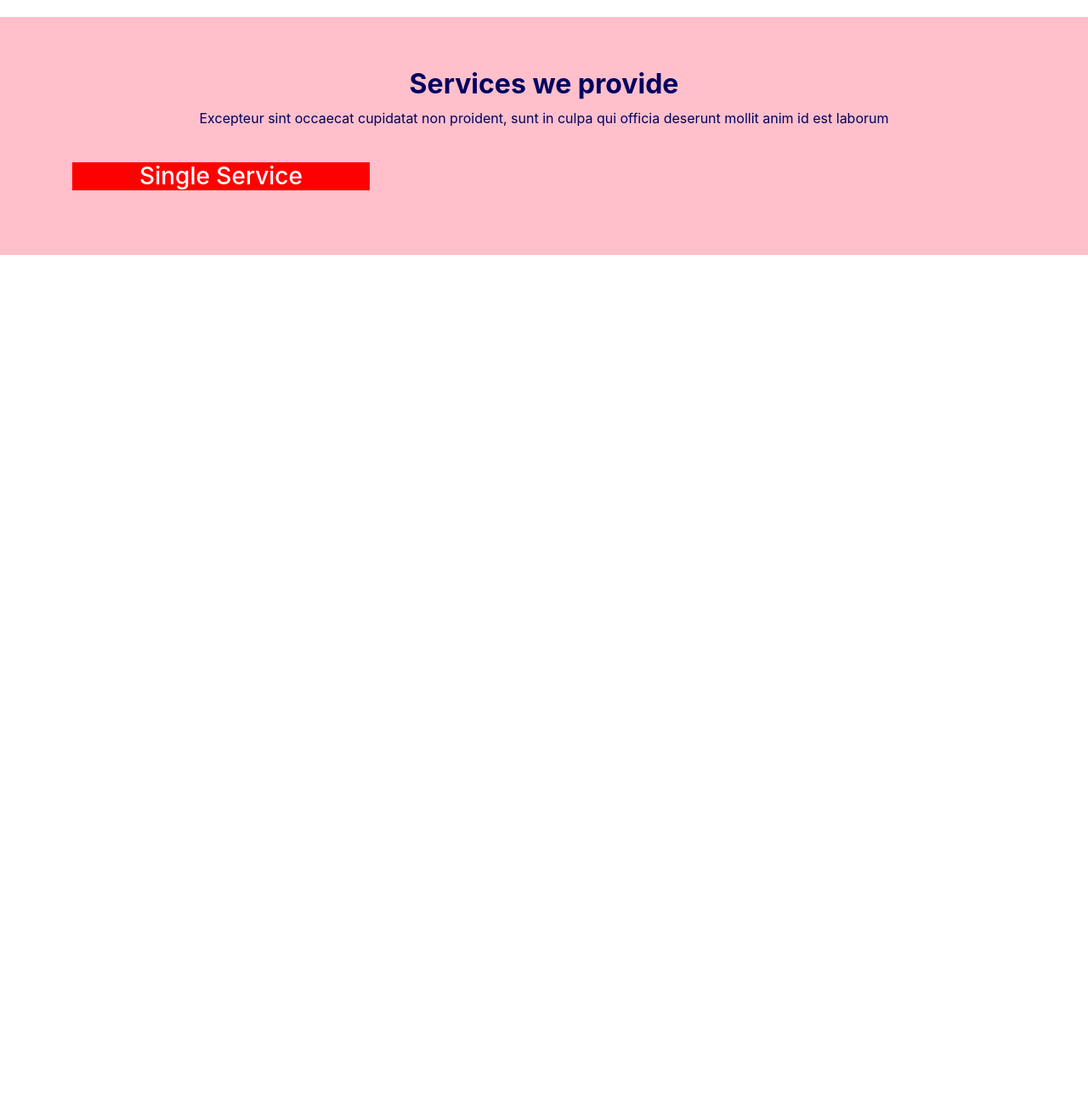
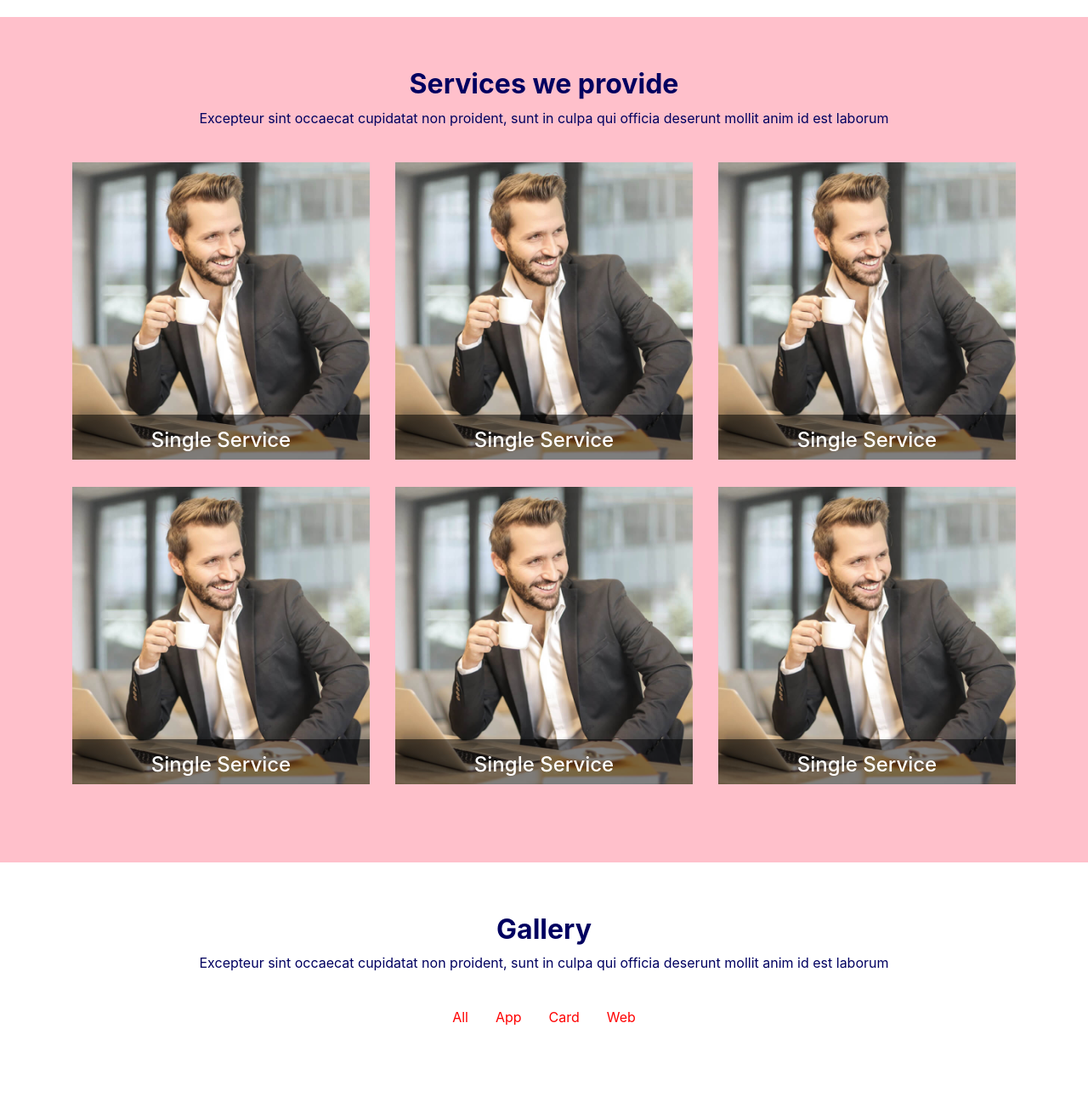
Before and after one commit to sankshitpandoh/kp_entp, a plain HTML site: page index.html in a window 1280 px wide. Shown: the part 1272-2589 px from the top of the page at 85% size. Before the commit the page ends 1572 px from the top, so only its background shows below. Drawn offline with Linux system fonts and the light colour scheme.

Commit message:
services section added/ gallery started

```diff
--- a/assets/css/style.css
+++ b/assets/css/style.css
@@ -81,8 +81,28 @@ p{ margin:0; padding:0}
 .services{
     background-color: pink;
     padding: 60px 0;
+
 }
 .services .single-service{
-    background-color: red;
+    position: relative;
+    overflow: hidden;
+}
+.services .single-service .service-content{
+    position: absolute;
+    bottom: 0;
+    left: 0;
+    width: 100%;
+    height: 15%;
+    background-color: rgba(0, 0, 0, 0.5);
+    transition: 0.5s all;
+}
+.services .single-service:hover .service-content{
+    height: 50%;
 }
 /* services end here */
+/* gallery starts here */
+.gallery{
+    padding: 60px 0;
+    color: red;
+}
+/* gallery ends here */
--- a/index.html
+++ b/index.html
@@ -93,9 +93,58 @@
                     </div>
                         <div class="row service-grid">
 
-                            <div class="col-4">
-                                <div class="single-service mb-3 text-center">
-                                    <h3>Single Service</h3>
+                            <div class="col-4 mb-4">
+                                <div class="single-service mb-2 text-center">
+                                    <img src="assets/images/service.jpg">
+                                    <div class="service-content p-3">
+                                        <h4 class="mb-3">Single Service</h4>
+                                        <p>some random description about the service</p>
+                                    </div>
+                                </div>
+                            </div>
+                            <div class="col-4 mb-4">
+                                <div class="single-service mb-2 text-center">
+                                    <img src="assets/images/service.jpg">
+                                    <div class="service-content p-3">
+                                        <h4 class="mb-3">Single Service</h4>
+                                        <p>some random description about the service</p>
+                                    </div>
+                                </div>
+                            </div>
+                            <div class="col-4 mb-4">
+                                <div class="single-service mb-2 text-center">
+                                    <img src="assets/images/service.jpg">
+                                    <div class="service-content p-3">
+                                        <h4 class="mb-3">Single Service</h4>
+                                        <p>some random description about the service</p>
+                                    </div>
+                                </div>
+                            </div>
+                            <div class="col-4 mb-4">
+                                <div class="single-service mb-2 text-center">
+                                    <img src="assets/images/service.jpg">
+                                    <div class="service-content p-3">
+                                        <h4 class="mb-3">Single Service</h4>
+                                        <p>some random description about the service</p>
+                                    </div>
+                                </div>
+                            </div>
+                            <div class="col-4 mb-4">
+                                <div class="single-service mb-2 text-center">
+                                    <img src="assets/images/service.jpg">
+                                    <div class="service-content p-3">
+                                        <h4 class="mb-3">Single Service</h4>
+                                        <p>some random description about the service</p>
+                                    </div>
+                                </div>
+                            </div>
+                            <div class="col-4 mb-4">
+                                <div class="single-service mb-2 text-center">
+                                    <img src="assets/images/service.jpg">
+                                    <div class="service-content p-3">
+                                        <h4 class="mb-3">Single Service</h4>
+                                        <p>some random description about the service</p>
+                                    </div>
                                 </div>
                             </div>
 
@@ -103,6 +152,26 @@
                 </div>
             </section>
             <!-- services end here -->
+
+            <!-- gallery starts here -->
+            <section class="gallery">
+                <div class="container">
+                    <div class="section-heading d-flex flex-column text-center mb-3">
+                        <h2 class="mb-2 font-weight-bold">Gallery</h2>
+                        <p class="mb-4">Excepteur sint occaecat cupidatat non proident, sunt in culpa qui
+                                        officia deserunt mollit anim id est laborum </p>
+                    </div>
+                    <div class="row">
+                        <ul class="col-12 port-nav d-flex justify-content-center mb-5">
+                          <li data-filter="*" class="filter-active mx-3">All</li>
+                          <li data-filter=".filter-app " class="mx-3">App</li>
+                          <li data-filter=".filter-card " class="mx-3">Card</li>
+                          <li data-filter=".filter-web " class="mx-3">Web</li>
+                        </ul>
+                      </div>
+                </div>
+            </section>
+            <!-- gallery ends here -->
         </section>
     </body>
 </html>
```
Also changed, not shown: assets/images/service.jpg (added).
